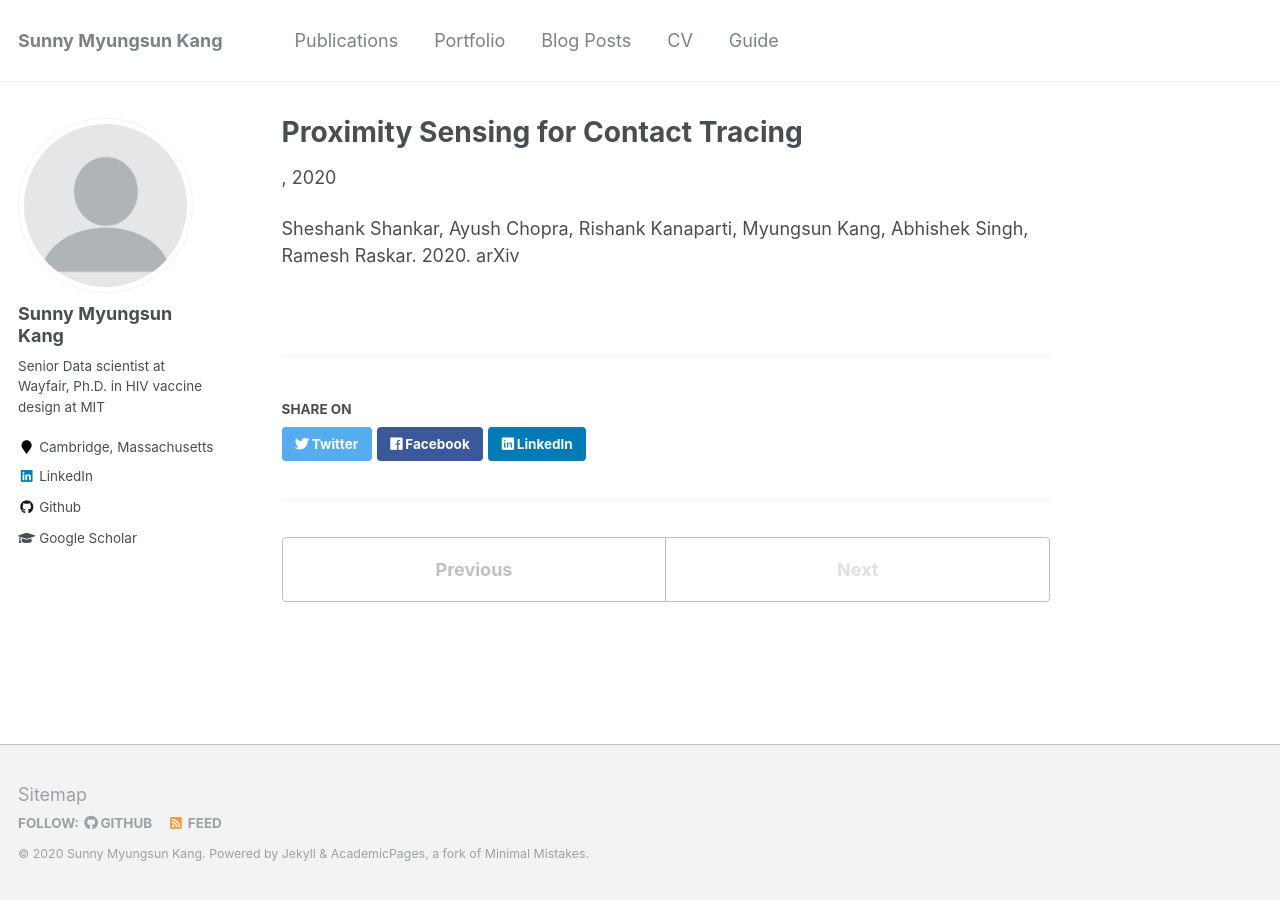
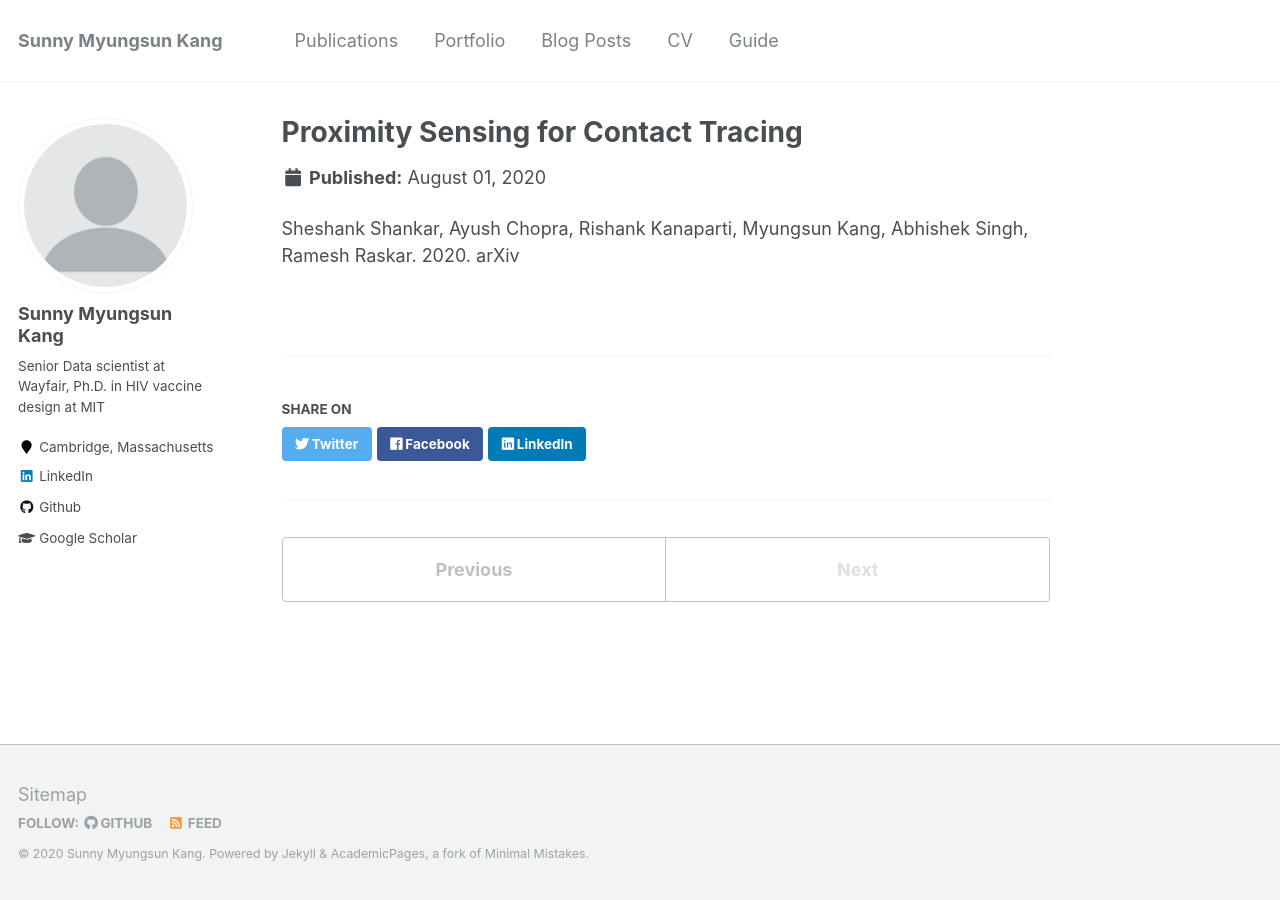
Before and after one commit to sunnnymskang/sunnnymskang.github.io, a Jekyll site: the page built from _publications/2015-10-01-paper-title-number-3.md, in a window 1280 px wide. Built offline with Jekyll 4.4.1, drawn with Linux system fonts in a browser that asks for light colours.

Commit message:
publications

```diff
--- a/_includes/archive-single.html
+++ b/_includes/archive-single.html
@@ -41,9 +41,6 @@
         {% if post.collection == 'teaching' %}
           <p> {{ post.type }}, <i>{{ post.venue }}</i>, {{ post.date | default: "1900-01-01" | date: "%Y" }} </p>
 
-<!--        {% elsif post.collection == 'publications' %}
-          <p> <i>{{ post.venue }}</i>, {{ post.date | default: "1900-01-01" | date: "%Y" }} </p>-->
-
         {% elsif post.date %}
          <p class="page__date"><strong><i class="fa fa-fw fa-calendar" aria-hidden="true"></i> {{ site.data.ui-text[site.locale].date_label | default: "Published:" }}</strong> <time datetime="{{ post.date | default: "1900-01-01" | date_to_xmlschema }}">{{ post.date | default: "1900-01-01" | date: "%B %d, %Y" }}</time></p>
         {% endif %}
--- a/_layouts/single.html
+++ b/_layouts/single.html
@@ -36,8 +36,6 @@ layout: default
 
         {% if page.collection == 'teaching' %}
           <p> {{ page.type }}, <i>{{ page.venue }}</i>, {{ page.date | default: "1900-01-01" | date: "%Y" }} </p>
-        {% elsif page.venue and page.date %}
-          <p> <i>{{ page.venue }}</i>, {{ page.date | default: "1900-01-01" | date: "%Y" }} </p>
         {% elsif page.date %}
           <p class="page__date"><strong><i class="fa fa-fw fa-calendar" aria-hidden="true"></i> {{ site.data.ui-text[site.locale].date_label | default: "Published:" }}</strong> <time datetime="{{ page.date | date_to_xmlschema }}">{{ page.date | default: "1900-01-01" | date: "%B %d, %Y" }}</time></p>
         {% endif %}
```
